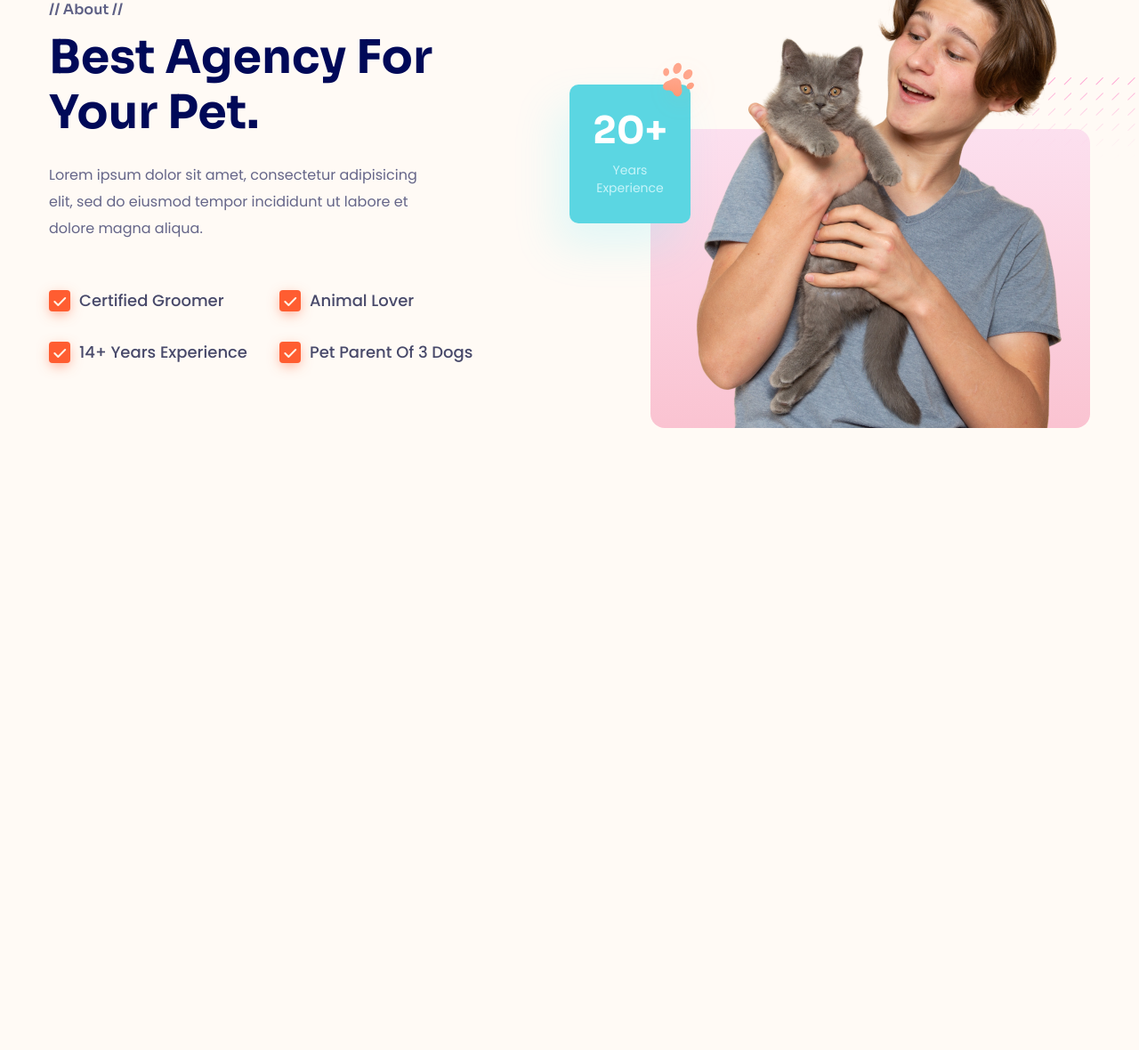
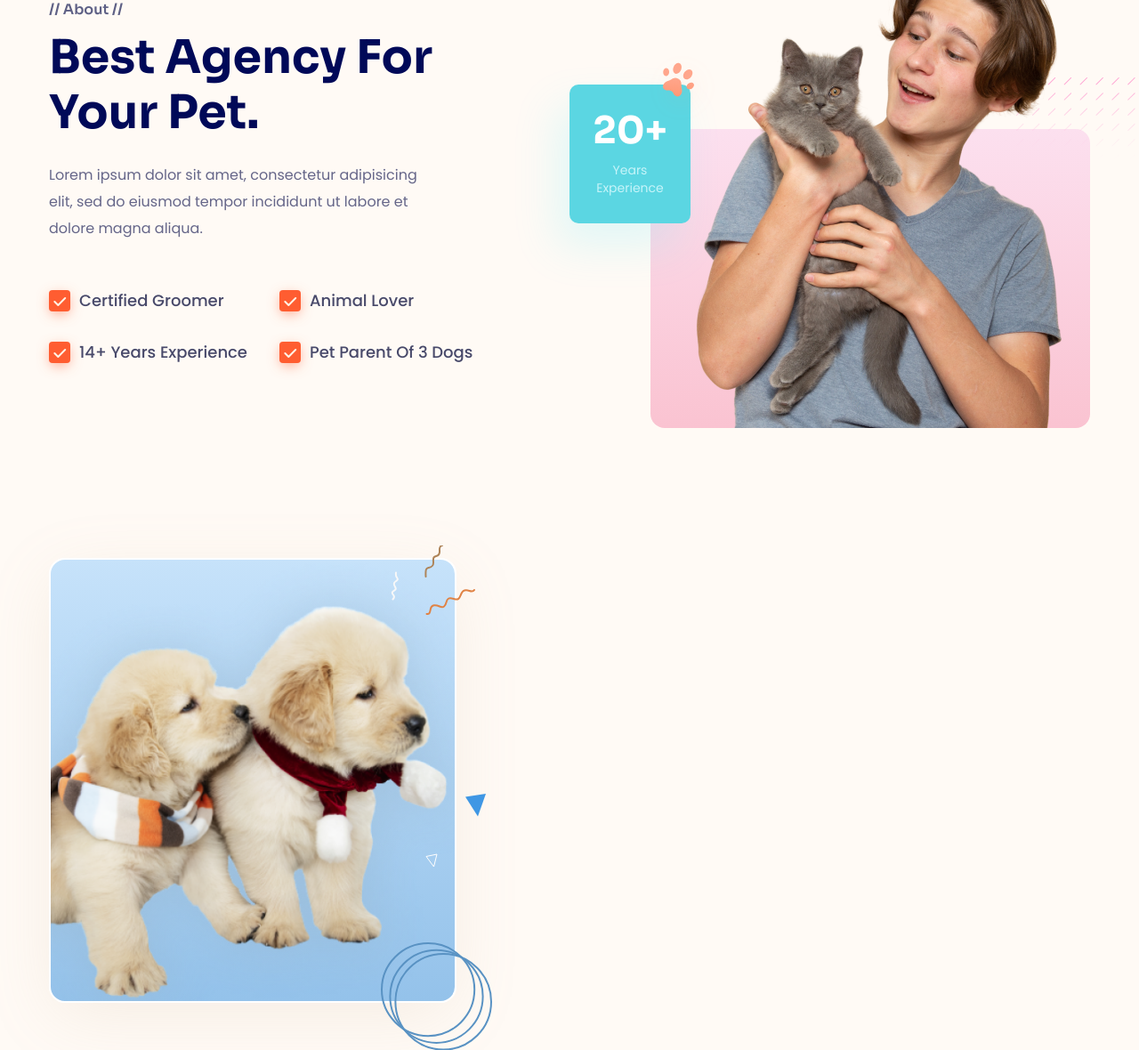
Before and after one commit to lbachannel/lucy-petcare, a plain HTML site: page index.html in a window 1280 px wide. Shown: the part 941-2121 px from the top of the page at 89% size. Before the commit the page ends 1422 px from the top, so only its background shows below. Drawn offline with Linux system fonts and the light colour scheme.

Commit message:
code about #3

```diff
--- a/assets/css/style.css
+++ b/assets/css/style.css
@@ -209,6 +209,7 @@
     display: grid;
     grid-template-columns: repeat(2, 1fr);
     align-items: center;
+    row-gap: 146px;
 }
 
 .about__media {
@@ -327,3 +328,56 @@
     display: block;
     margin: 0 auto;
 }
+
+.about__img-wrap-bottom {
+    background: linear-gradient(180deg, #c6e2fa 0%, #94c2ea 100%);
+    border: 2px solid #fff;
+    box-shadow: 0px 17px 77px -8px rgba(190, 165, 139, 0.17);
+    border-radius: 18px;
+    margin-left: 0;
+    width: 458px;
+}
+
+.about__img-wrap-bottom::after {
+    content: none;
+}
+
+.about__img-bottom {
+    width: 100%;
+}
+
+.about__group-decor img:first-child {
+    position: absolute;
+    top: 13px;
+    right: 63px;
+}
+
+.about__group-decor img:nth-child(2) {
+    position: absolute;
+    top: -16px;
+    right: 13px;
+}
+
+.about__group-decor img:nth-child(3) {
+    position: absolute;
+    top: 33px;
+    right: -23px;
+}
+
+.about__group-decor img:nth-child(4) {
+    position: absolute;
+    top: 263px;
+    right: -35px;
+}
+
+.about__group-decor img:nth-child(5) {
+    position: absolute;
+    top: 330px;
+    right: 19px;
+}
+
+.about__group-decor img:nth-child(6) {
+    position: absolute;
+    bottom: -55px;
+    right: -42px;
+}
--- a/index.html
+++ b/index.html
@@ -166,7 +166,21 @@
 
                         <img src="./assets/img/about02.svg" alt="" class="about__media-decor">
                     </div>
-                    <div class="about__media"></div>
+                    <div class="about__media">
+                        <!-- About image wrapper -->
+                        <figure class="about__img-wrap about__img-wrap-bottom">
+                            <img src="./assets/img/about03.png" alt="Lucy" class="about__img about__img-bottom">
+                            <div class="about__group-decor">
+                                <img src="./assets/img/decor-03.svg" alt="">
+                                <img src="./assets/img/decor-04.svg" alt="">
+                                <img src="./assets/img/decor-05.svg" alt="">
+                                <img src="./assets/img/decor-06.svg" alt="">
+                                <img src="./assets/img/decor-07.svg" alt="">
+                                <img src="./assets/img/decor-08.svg" alt="">
+                            </div>
+                        </figure>
+
+                    </div>
                     <secion class="about__content"></secion>
                 </div>
             </div>
```
Also changed, not shown: assets/img/about03.png (added), assets/img/decor-03.svg (added), assets/img/decor-04.svg (added), assets/img/decor-05.svg (added), assets/img/decor-06.svg (added), assets/img/decor-07.svg (added), assets/img/decor-08.svg (added).
